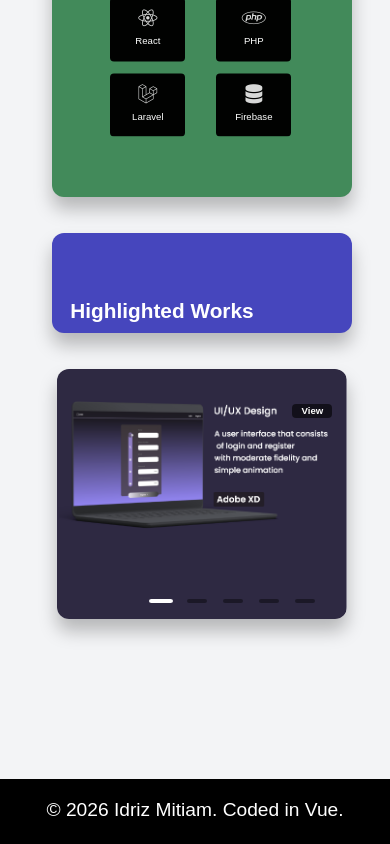
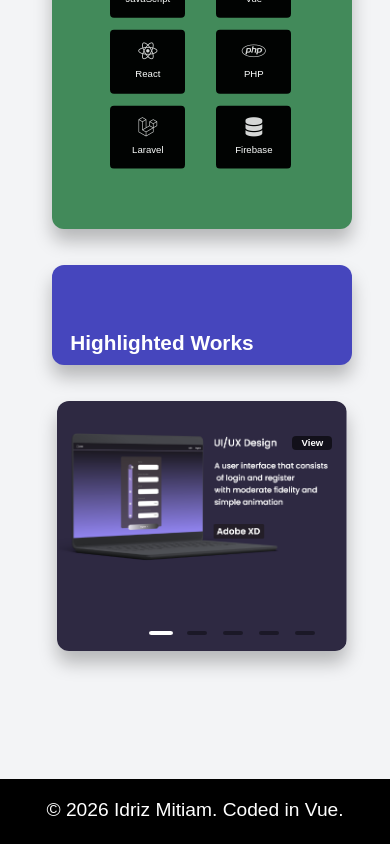
Before and after one commit to Zidri/Mitiam-Portfolio, a Vue app: page / in a window 390 px wide. Shown: the part 1729-2573 px from the top of the page. Built offline with nearby package versions, Linux system fonts and the light colour scheme; some icons are missing.

Commit message:
mobile changes

```diff
--- a/src/assets/profile.css
+++ b/src/assets/profile.css
@@ -1630,7 +1630,7 @@ body {
   }
   .grid1 {
 
- top: 20rem !important;
+ top: 22rem !important;
 
   }
 
```
